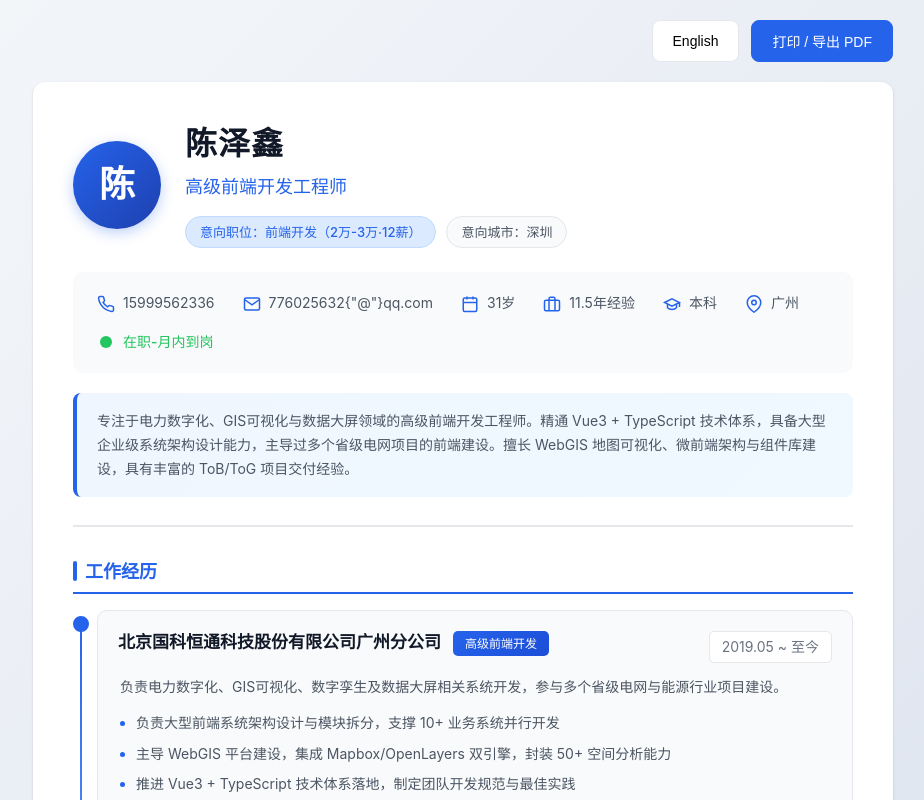
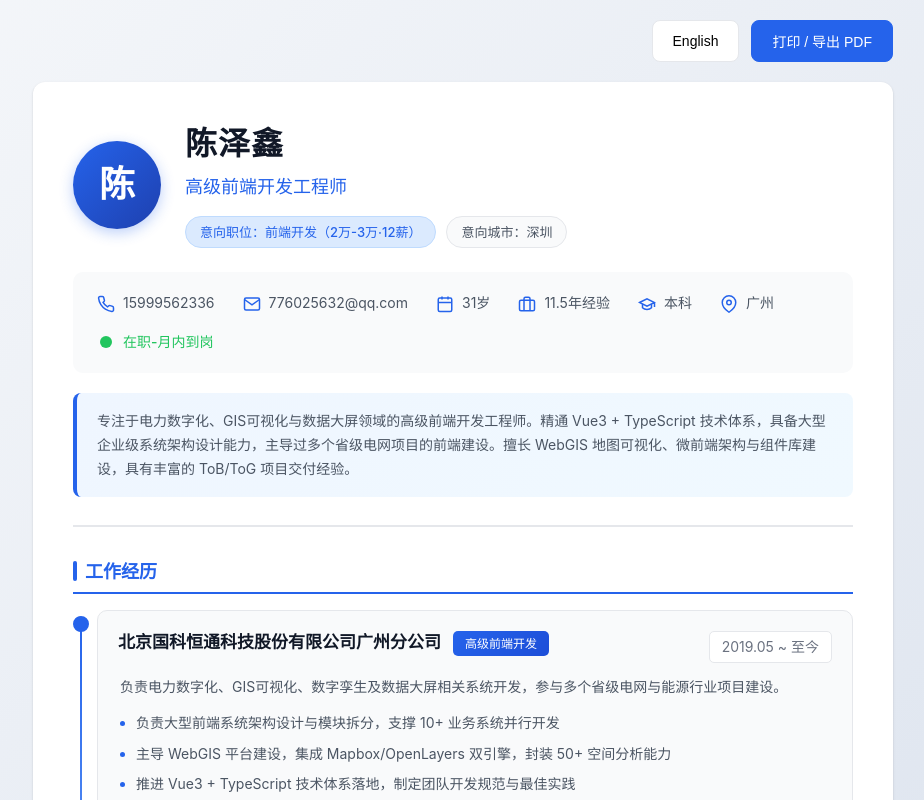
Before and after one commit to water43/water43-resume, a Vue app: page / in a window 1280 px wide. Shown: the top 800 px of the page, without its empty margins (177-1101 px from the left). Built offline with nearby package versions, Linux system fonts and the light colour scheme.

Commit message:
fix: 彻底修复邮箱@符号的vue-i18n兼容问题
Co-authored-by: water43 <water43@users.noreply.github.com>

```diff
--- a/src/components/ResumeHeader.vue
+++ b/src/components/ResumeHeader.vue
@@ -32,7 +32,7 @@ const { t } = useI18n()
           <path d="M4 4h16c1.1 0 2 .9 2 2v12c0 1.1-.9 2-2 2H4c-1.1 0-2-.9-2-2V6c0-1.1.9-2 2-2z"></path>
           <polyline points="22,6 12,13 2,6"></polyline>
         </svg>
-        <a :href="'mailto:' + t('header.email')">{{ t('header.email') }}</a>
+        <a :href="'mailto:' + t('header.email').replace('(at)', '@')">{{ t('header.email').replace('(at)', '@') }}</a>
       </div>
       <div class="contact-item">
         <svg class="icon" viewBox="0 0 24 24" fill="none" stroke="currentColor" stroke-width="2">
--- a/src/locales/en.ts
+++ b/src/locales/en.ts
@@ -9,7 +9,7 @@ export const en = {
     status: 'Available in 1 month',
     location: 'Guangzhou',
     phone: '15999562336',
-    email: '776025632{"@"}qq.com',
+    email: '776025632(at)qq.com',
     education: 'Bachelor\'s Degree',
     summary: 'Senior Frontend Developer specializing in power digitalization, GIS visualization, and data dashboards. Expert in Vue3 + TypeScript ecosystem with enterprise architecture design capabilities. Led frontend development for multiple provincial power grid projects. Skilled in WebGIS map visualization, micro-frontend architecture, and component library development with extensive ToB/ToG project delivery experience.'
   },
--- a/src/locales/zh.ts
+++ b/src/locales/zh.ts
@@ -9,7 +9,7 @@ export const zh = {
     status: '在职-月内到岗',
     location: '广州',
     phone: '15999562336',
-    email: '776025632{"@"}qq.com',
+    email: '776025632(at)qq.com',
     education: '本科',
     summary: '专注于电力数字化、GIS可视化与数据大屏领域的高级前端开发工程师。精通 Vue3 + TypeScript 技术体系，具备大型企业级系统架构设计能力，主导过多个省级电网项目的前端建设。擅长 WebGIS 地图可视化、微前端架构与组件库建设，具有丰富的 ToB/ToG 项目交付经验。'
   },
```
